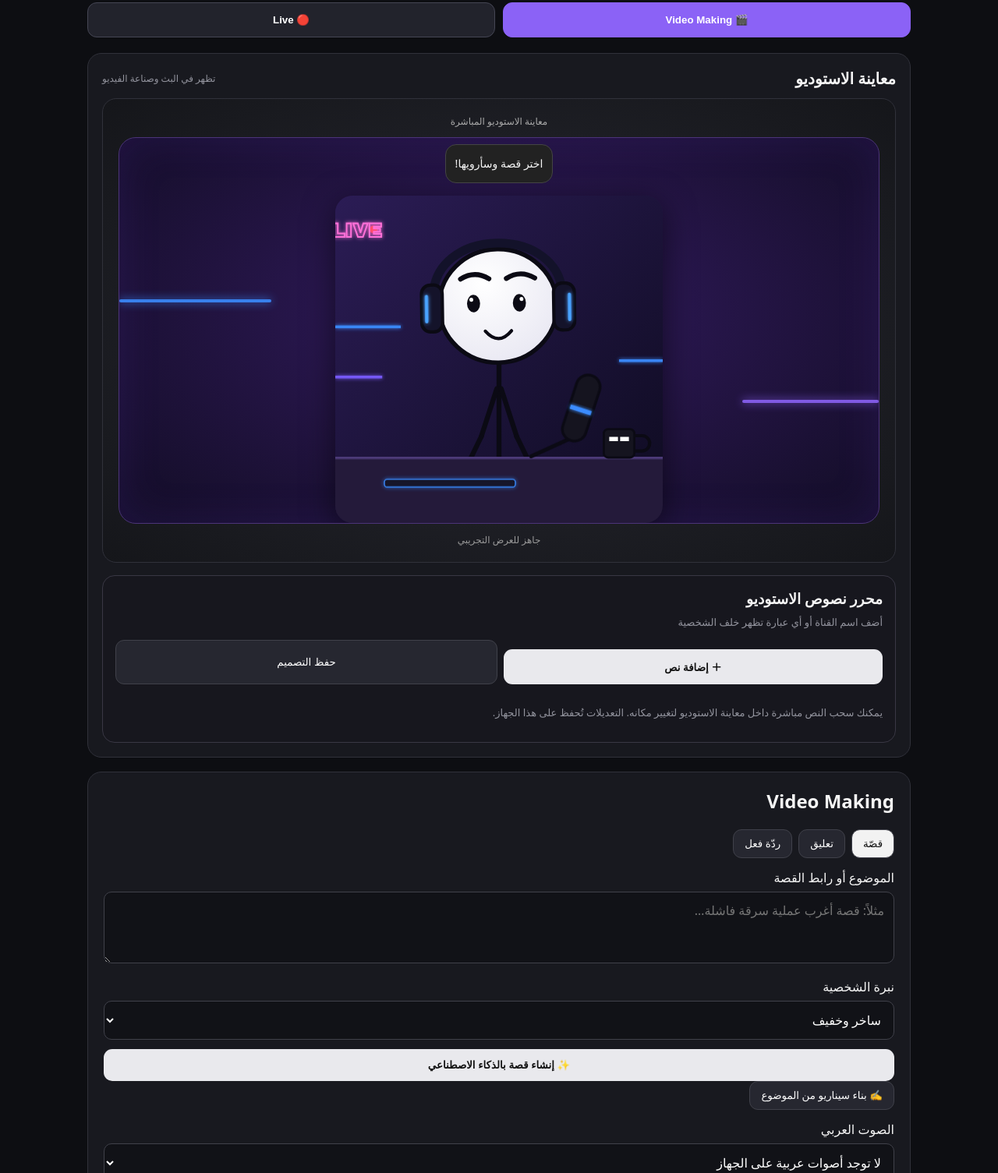
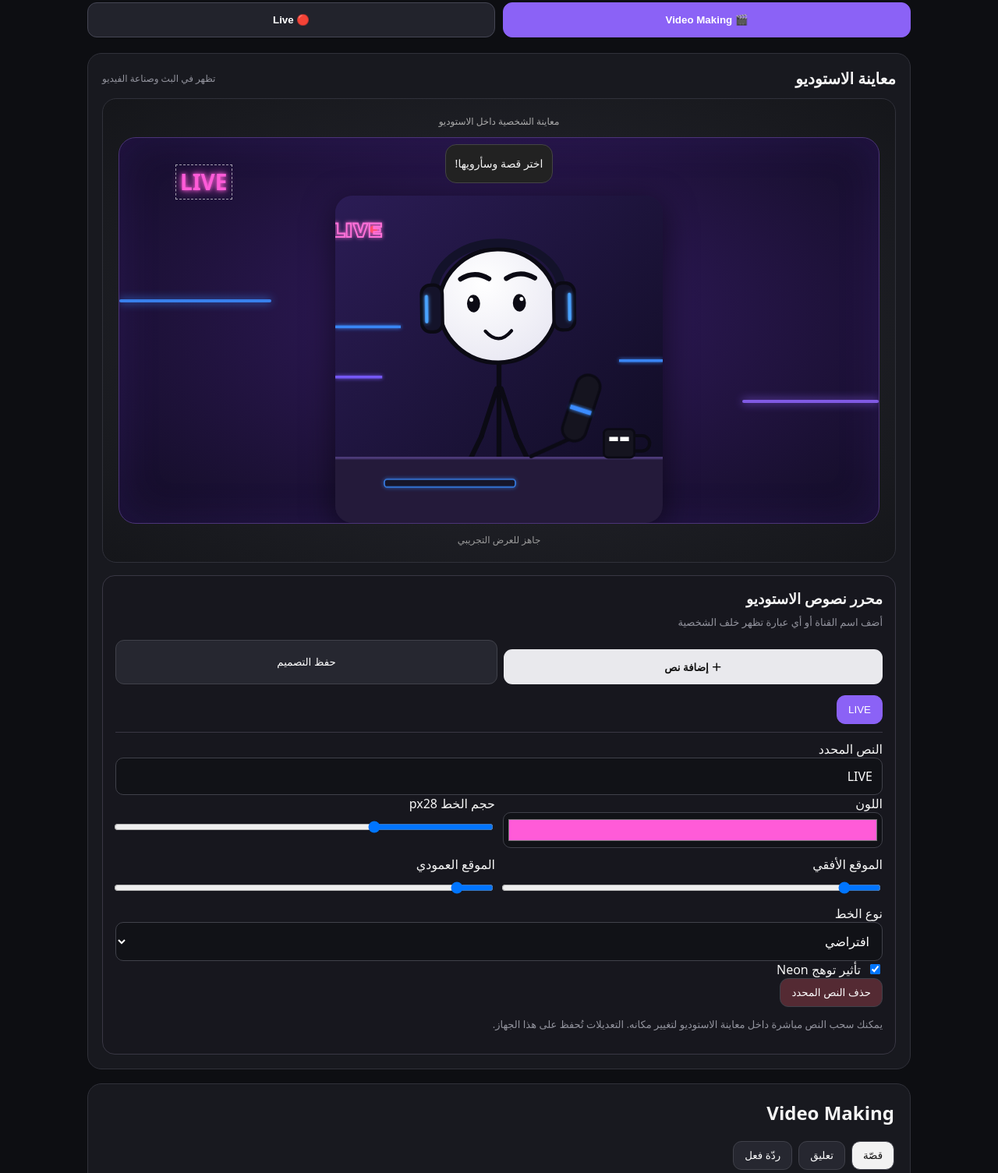
Before and after one commit to urd1397-coder/Live, a plain HTML site: page frontend/index.html in a window 1280 px wide. Shown: the part 140-1645 px from the top of the page at 78% size. Drawn offline with Linux system fonts and the light colour scheme; no server answers.

Commit message:
Make default studio LIVE label editable

```diff
--- a/frontend/app.js
+++ b/frontend/app.js
@@ -423,8 +423,11 @@ fetch('/api/state').then(r => r.json()).then(d => { statusEl.textContent = 'Back
   const defaults = () => ({id:nextId++,text:'اسم قناتك',color:'#ff5bd8',size:28,x:8,y:8,font:'system-ui',glow:true});
   function persist(){try{localStorage.setItem(STORE,JSON.stringify(items));}catch(_){}}
   function load(){
-    try{const parsed=JSON.parse(localStorage.getItem(STORE)||'[]');if(Array.isArray(parsed))items=parsed.filter(x=>x&&typeof x.text==='string').map(x=>({...defaults(),...x}));}
-    catch(_){items=[];}
+    try{
+      const saved=localStorage.getItem(STORE);
+      if(saved===null){const initial=defaults();initial.text='LIVE';items=[initial];}
+      else {const parsed=JSON.parse(saved);if(Array.isArray(parsed))items=parsed.filter(x=>x&&typeof x.text==='string').map(x=>({...defaults(),...x}));}
+    } catch(_){items=[];}
     nextId=items.reduce((m,x)=>Math.max(m,Number(x.id)||0),0)+1;
   }
   function chosen(){return items.find(x=>x.id===selected)||null;}
--- a/frontend/index.html
+++ b/frontend/index.html
@@ -7,7 +7,7 @@
 <section class="shared-studio" aria-label="معاينة الاستوديو المشتركة">
   <div class="shared-studio-title"><h2>معاينة الاستوديو</h2><span>تظهر في البث وصناعة الفيديو</span></div>
       <div class="preview live-preview">
-        <div class="previewhead">معاينة الاستوديو المباشرة</div>
+        <div class="previewhead">معاينة الشخصية داخل الاستوديو</div>
         <div class="studio-canvas" id="studioCanvas">
           <div class="brand-layer" id="brandLayer" aria-label="نصوص الاستوديو"></div>
           <div class="character" id="character"><div class="bubble" id="bubble">اختر قصة وسأرويها!</div></div>
```
